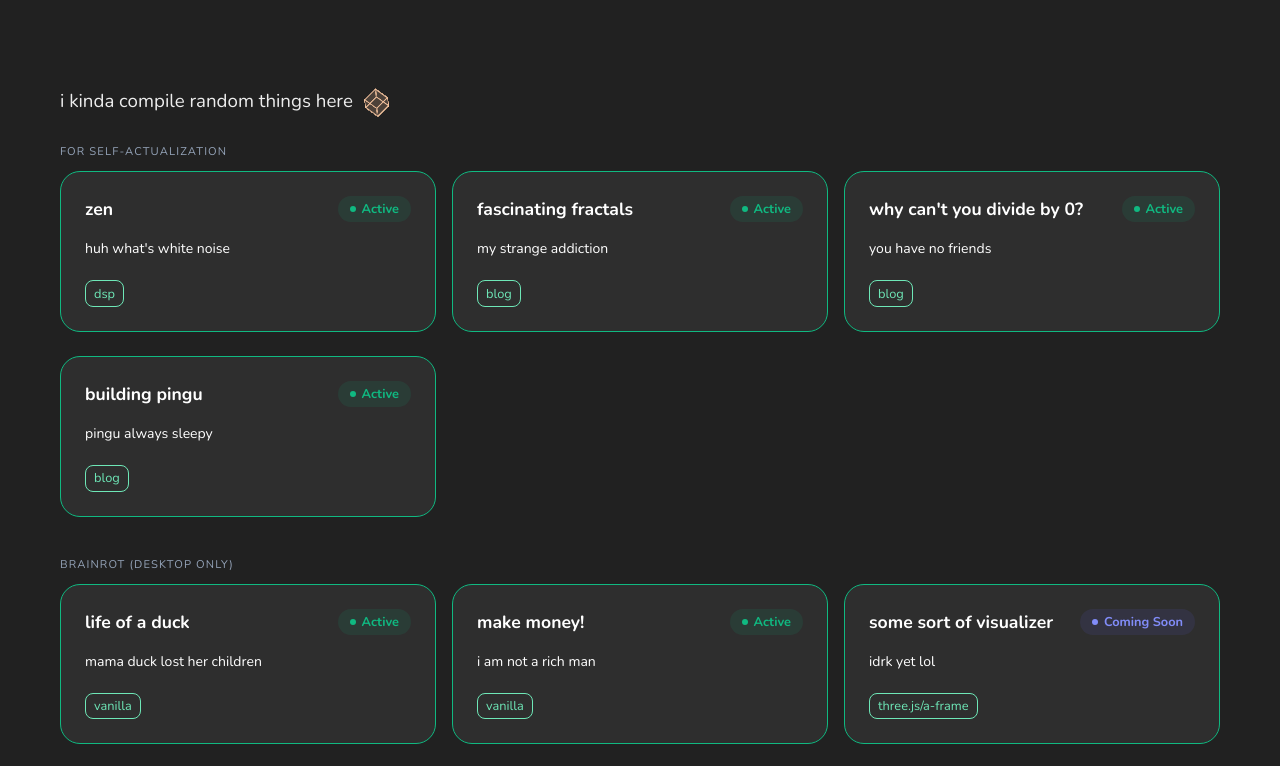
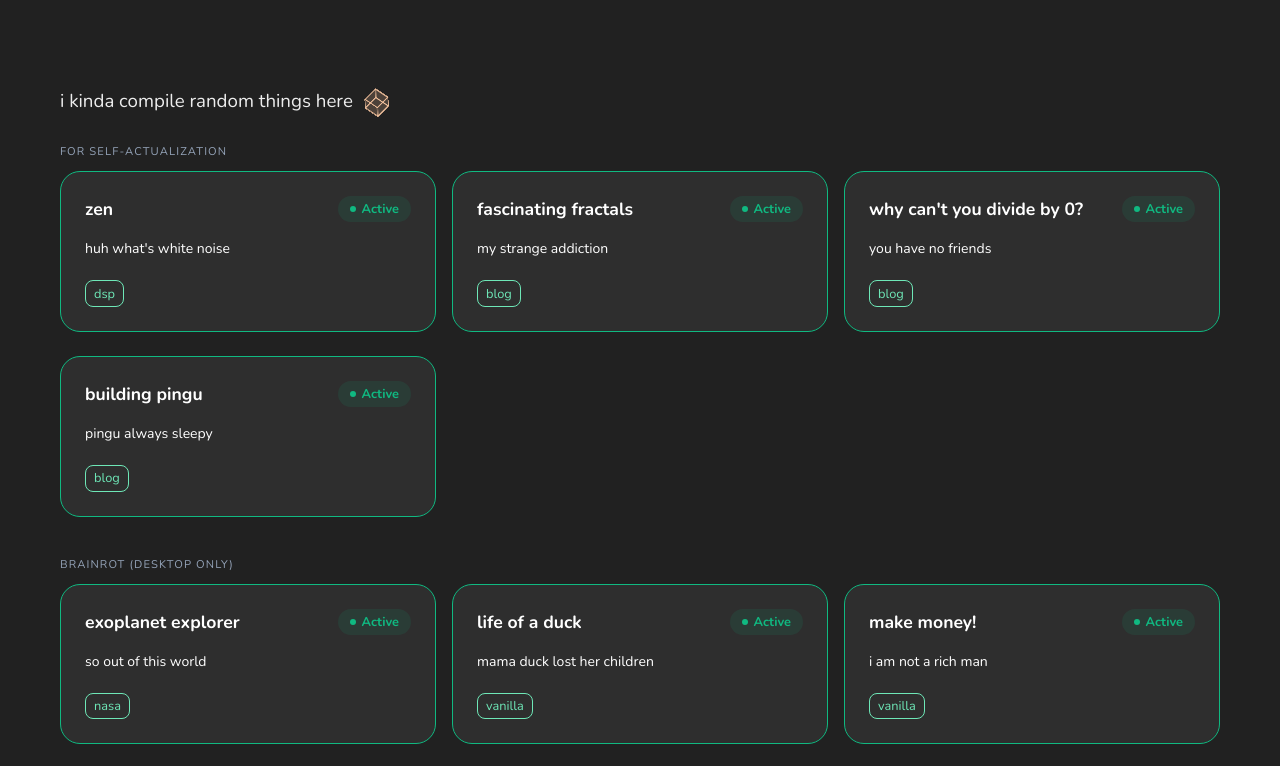
Before and after one commit to tinkibelll/sandbox, a Next.js app: page / in a window 1280 px wide. Shown: the top 766 px of the page. Built offline with nearby package versions, Linux system fonts and the light colour scheme.

Commit message:
exoplanet

```diff
--- a/app/page.tsx
+++ b/app/page.tsx
@@ -122,6 +122,14 @@ export default function Home() {
             }}
           >
             <Card
+              title="exoplanet explorer"
+              subtitle="nasa"
+              description="so out of this world"
+              isLive={true}
+              statusLabel="Active"
+              href="https://exoplanet-explorer-574ed90bf59b.herokuapp.com/"
+            />
+            <Card
               title="life of a duck"
               subtitle="vanilla"
               description="mama duck lost her children"
--- a/package.json
+++ b/package.json
@@ -15,6 +15,7 @@
     "@react-three/fiber": "^9.5.0",
     "katex": "^0.16.33",
     "next": "16.1.6",
+    "papaparse": "^5.5.3",
     "react": "19.2.3",
     "react-dom": "19.2.3",
     "react-katex": "^3.1.0",
@@ -23,6 +24,7 @@
   "devDependencies": {
     "@tailwindcss/postcss": "^4",
     "@types/node": "^20",
+    "@types/papaparse": "^5.5.2",
     "@types/react": "^19",
     "@types/react-dom": "^19",
     "@types/react-katex": "^3.0.4",
```
Also changed, not shown: 1 other file (tests, documents, lock files or other folders).
